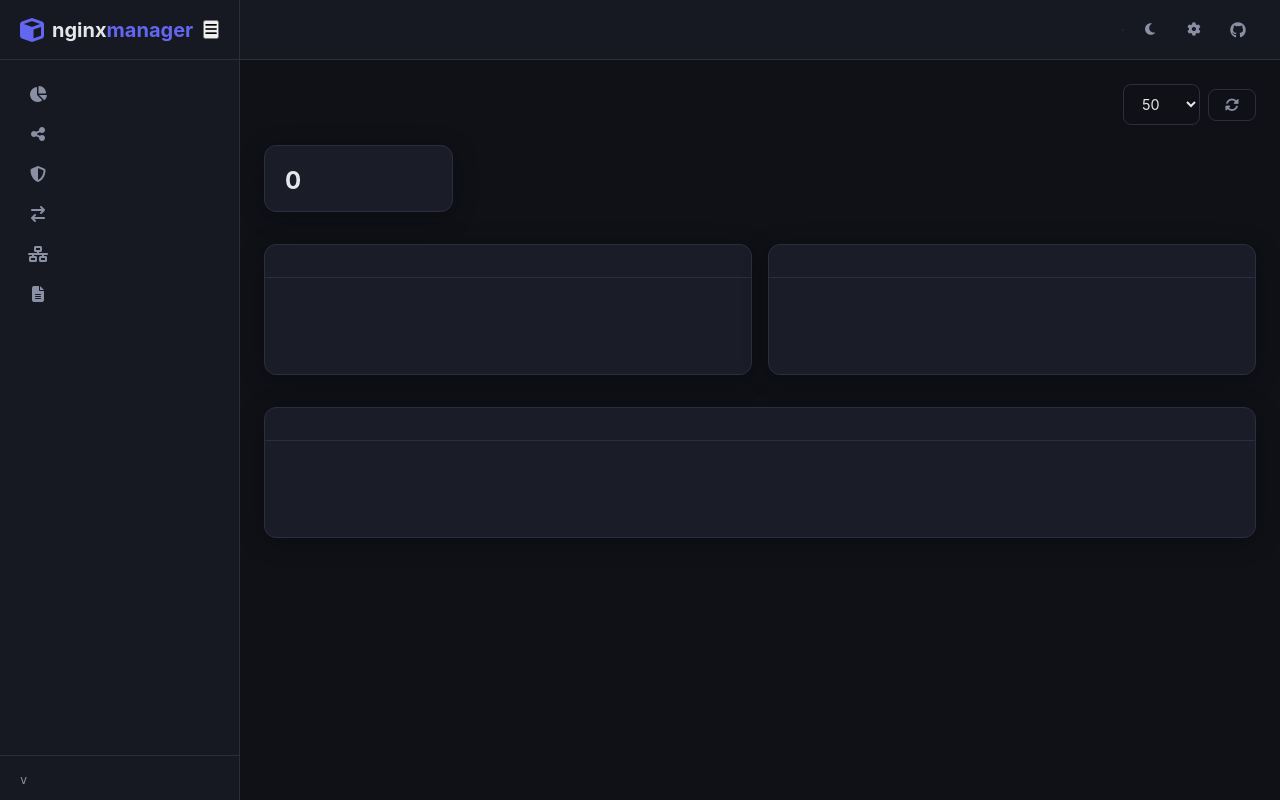
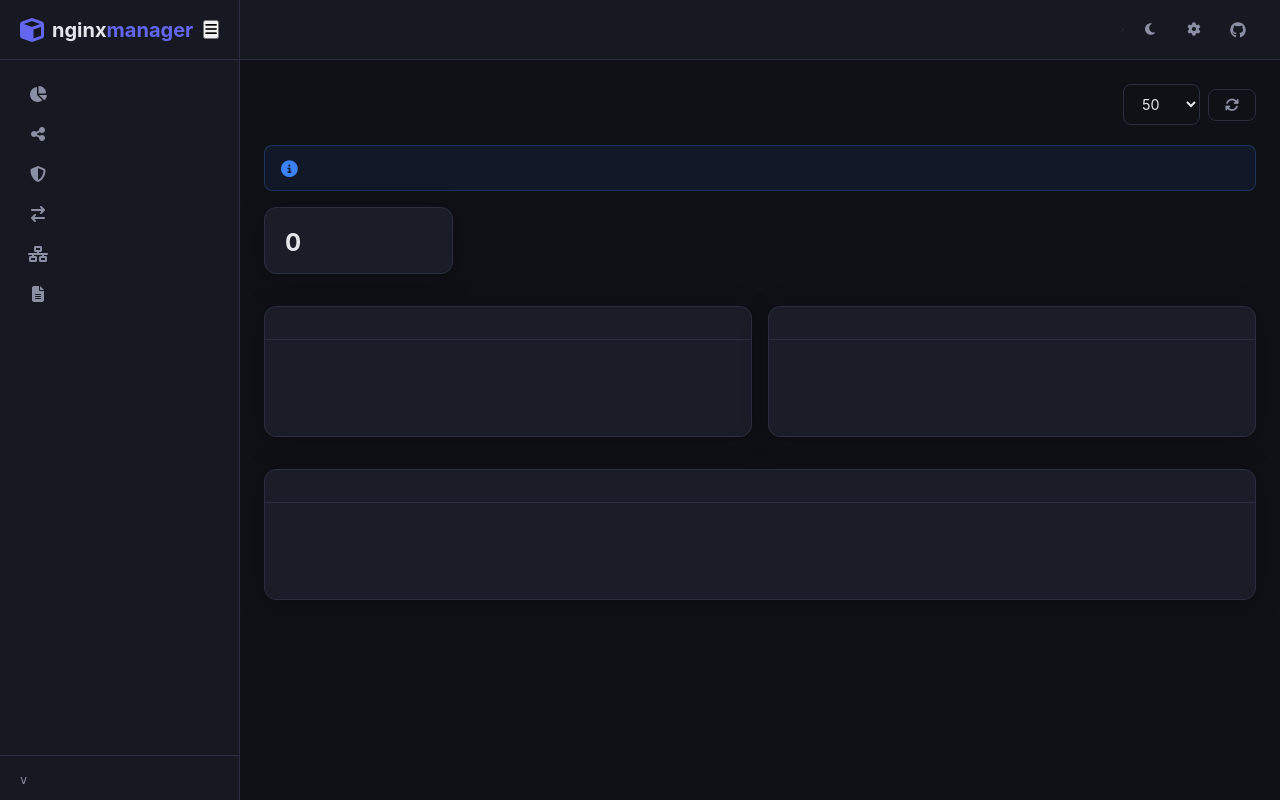
Before and after one commit to yyzq-cf/ywsj-nginx-manager, a Python web app: template templates/logs.html in a window 1280 px wide. Run offline with Jinja, Linux system fonts and the light colour scheme; the template is opened without the code that fills it, so the values that code supplies are empty.

Commit message:
feat: 各页面新增使用须知提示条 (中英双语)
- 新增 .notice 提示条组件样式 (info蓝/警告橙两种)
- 仪表盘/代理站点/SSL证书/重定向/端口转发/访问日志 6 页各加使用须知
- 端口转发页用警告色强调 Docker host 网络模式要求
- 中英文双语 i18n (translations.py 同步)

```diff
--- a/static/css/style.css
+++ b/static/css/style.css
@@ -471,6 +471,26 @@ body {
 .alert-success { background: rgba(34, 197, 94, 0.1); color: var(--success); border: 1px solid rgba(34, 197, 94, 0.2); }
 .alert-error { background: rgba(239, 68, 68, 0.1); color: var(--error); border: 1px solid rgba(239, 68, 68, 0.2); }
 
+/* ============ 使用须知提示条 ============ */
+.notice {
+    display: flex;
+    align-items: flex-start;
+    gap: 12px;
+    padding: 12px 16px;
+    border-radius: var(--radius-sm);
+    font-size: 0.875rem;
+    margin-bottom: 16px;
+    border: 1px solid;
+}
+.notice > i { margin-top: 3px; font-size: 1.05rem; flex-shrink: 0; }
+.notice-body { flex: 1; min-width: 0; }
+.notice-title { font-weight: 600; margin-bottom: 4px; }
+.notice-text { line-height: 1.65; color: var(--text); opacity: 0.9; }
+.notice-info { background: rgba(59, 130, 246, 0.07); color: var(--info); border-color: rgba(59, 130, 246, 0.25); }
+.notice-info .notice-title { color: var(--info); }
+.notice-warning { background: rgba(245, 158, 11, 0.07); color: var(--warning); border-color: rgba(245, 158, 11, 0.3); }
+.notice-warning .notice-title { color: var(--warning); }
+
 .conf-error-output {
     background: var(--bg);
     padding: 12px;
--- a/templates/logs.html
+++ b/templates/logs.html
@@ -12,6 +12,14 @@
             <option value="500" {% if lines == 500 %}selected{% endif %}>500</option>
         </select>
         <button class="btn btn-ghost" onclick="location.reload()"><i class="fas fa-rotate"></i> {{ t('logs.refresh') }}</button>
+    </div>
+</div>
+
+<div class="notice notice-info">
+    <i class="fas fa-circle-info"></i>
+    <div class="notice-body">
+        <div class="notice-title">{{ t('logs.notice_title') }}</div>
+        <div class="notice-text">{{ t('logs.notice') }}</div>
     </div>
 </div>
 
```
Also changed, not shown: i18n/translations.py (+24 -0 lines), templates/hosts.html (+8 -0 lines), templates/index.html (+8 -0 lines), templates/redirects.html (+8 -0 lines), templates/ssl.html (+8 -0 lines), templates/streams.html (+8 -0 lines).
